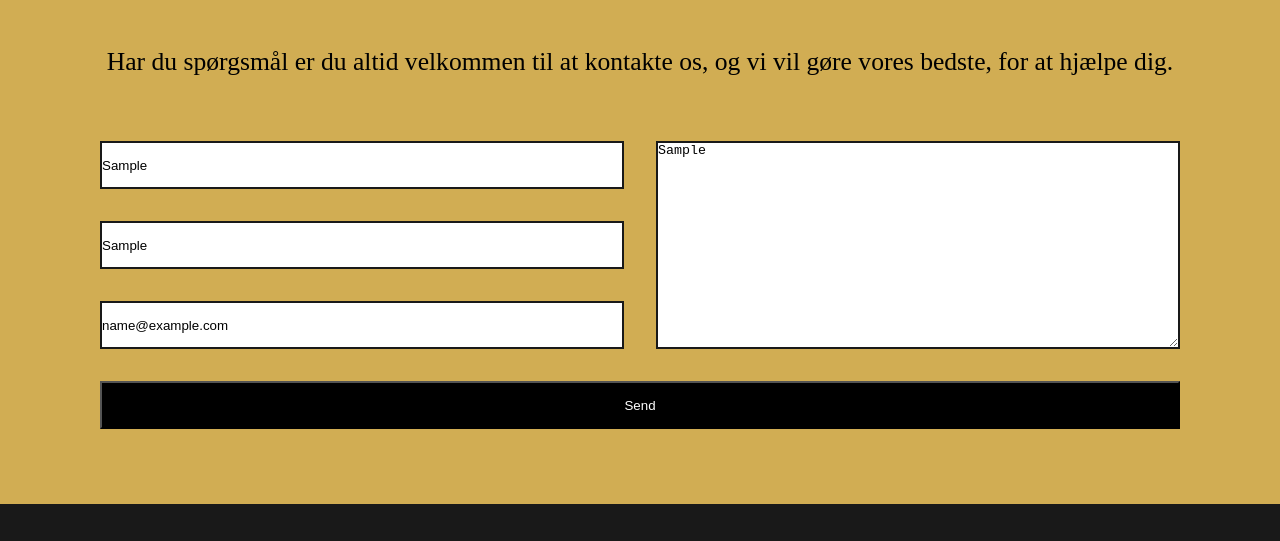
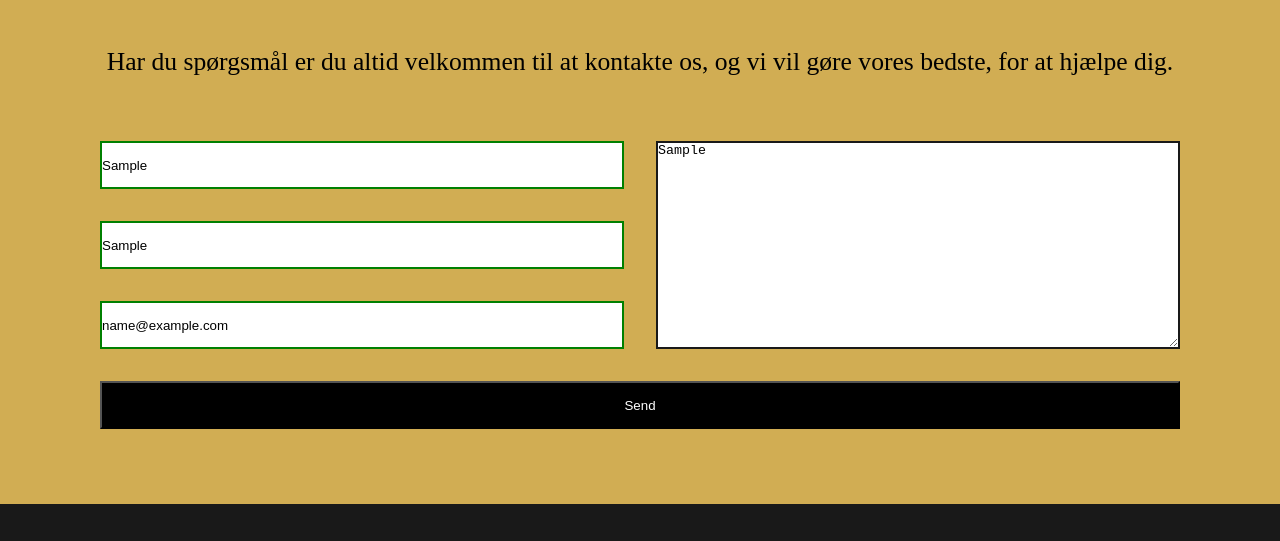
Before and after one commit to katrine-mo-jensen/stoppr-ve-interflora, a plain HTML site: page index.html in a window 1280 px wide. Both pictures are taken after typing "Sample", "Sample", "name@example.com", "Sample" into the empty fields and a click on the button "Send". Shown: the part 3519-4060 px from the top of the page. Drawn offline with Linux system fonts and the light colour scheme.

Commit message:
validation updated

```diff
--- a/css/style.css
+++ b/css/style.css
@@ -301,7 +301,7 @@ h1 {
   text-align: center;
   padding-bottom: 64px;
 }
-form {
+#contact form {
   width: auto;
   max-width: 1080px;
   margin: 0 auto;
@@ -310,20 +310,27 @@ form {
   grid-template-rows: 48px 48px 48px 48px;
   gap: 32px;
 }
-textarea,
-input {
+#contact form textarea,
+#contact form input {
   border: 2px solid #191919;
 }
-
-form ::placeholder {
+/*Fjernes ved calidering 1*/
+#contact form input.error {
+  border: 2px solid red;
+}
+/*Fjernes ved calidering 1*/
+#contact form input.valid {
+  border: 2px solid green;
+}
+#contact form ::placeholder {
   padding-left: 16px;
   padding-top: 10px;
 }
-textarea {
+#contact form textarea {
   grid-column: 2 / 3;
   grid-row: 1 / 4;
 }
-form button {
+#contact form button {
   grid-column: 1 / 3;
   background-color: black;
   color: white;
--- a/index.html
+++ b/index.html
@@ -290,12 +290,14 @@
             gøre vores bedste, for at hjælpe dig.
           </p>
         </header>
-        <form onsubmit="return false;" name="contact">
+        <!---- <form onsubmit="return false;" name="contact">  til validering 1--->
+        <form name="contact">
           <input type="text" placeholder="Navn" name="contactName" />
           <input type="text" placeholder="Emne" name="contactSubject" />
-          <input type="email" placeholder="E-mail" name="contactEmail" />
+          <input type="text" placeholder="E-mail" name="contactEmail" />
           <textarea name="contactText" placeholder="Din ansøging "></textarea>
-          <button onclick="validate()">Send</button>
+          <button>Send</button>
+          <!-----<button onclick="validate()">Send</button> til validering 1--->
         </form>
       </section>
     </main>
--- a/js/app.js
+++ b/js/app.js
@@ -21,11 +21,52 @@ for (let index = 0; index < btns.length; index++) {
   });
 }
 
-// Contact
+// Validating 1
+/*
 function validate(event) {
   const form = document.forms["contact"];
 
-  if (form[0].value != "" && form[0].value.length < 10) {
+  if (form[0].value === "") {
     alert("Fejl");
   }
 }
+*/
+// Validating 2
+const contactForm = document.forms["contact"];
+
+contactForm.addEventListener("submit", (e) => {
+  e.preventDefault();
+
+  const inputName = contactForm["contactName"];
+  const inputSubject = contactForm["contactSubject"];
+  const inputEmail = contactForm["contactEmail"];
+  const inputText = contactForm["contactText"];
+
+  if (inputName.value != "" && inputName.value.length > 3) {
+    inputName.classList.remove("error");
+    inputName.classList.add("valid");
+  } else {
+    inputName.classList.add("error");
+    inputName.classList.remove("valid");
+  }
+
+  if (inputSubject.value != "" && inputSubject.value.length > 3) {
+    inputSubject.classList.remove("error");
+    inputSubject.classList.add("valid");
+  } else {
+    inputSubject.classList.add("error");
+    inputSubject.classList.remove("valid");
+  }
+
+  if (
+    inputEmail.value != "" &&
+    inputEmail.value.length > 3 &&
+    inputEmail.value.includes("@")
+  ) {
+    inputEmail.classList.remove("error");
+    inputEmail.classList.add("valid");
+  } else {
+    inputEmail.classList.add("error");
+    inputEmail.classList.remove("valid");
+  }
+});
```
